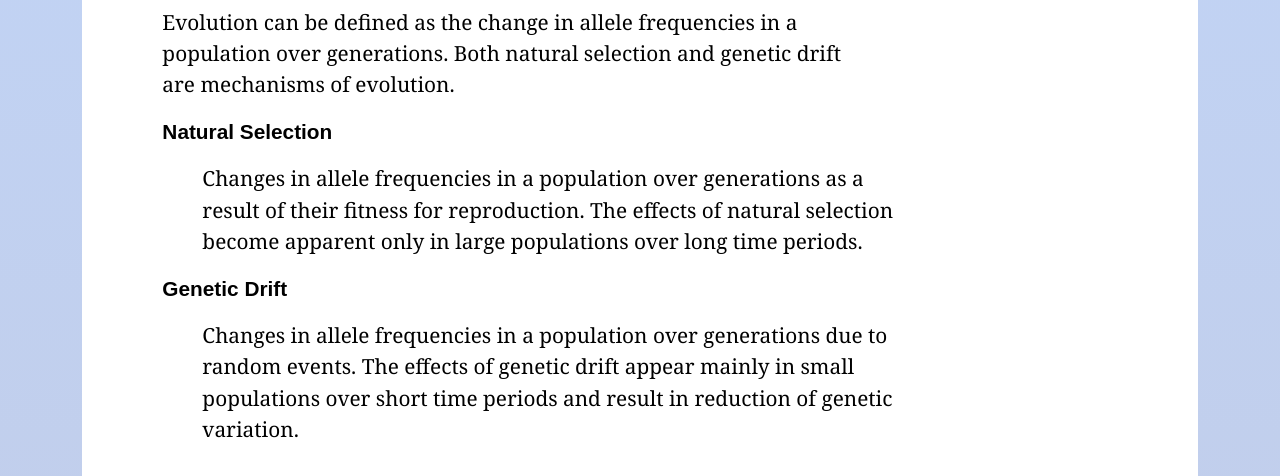
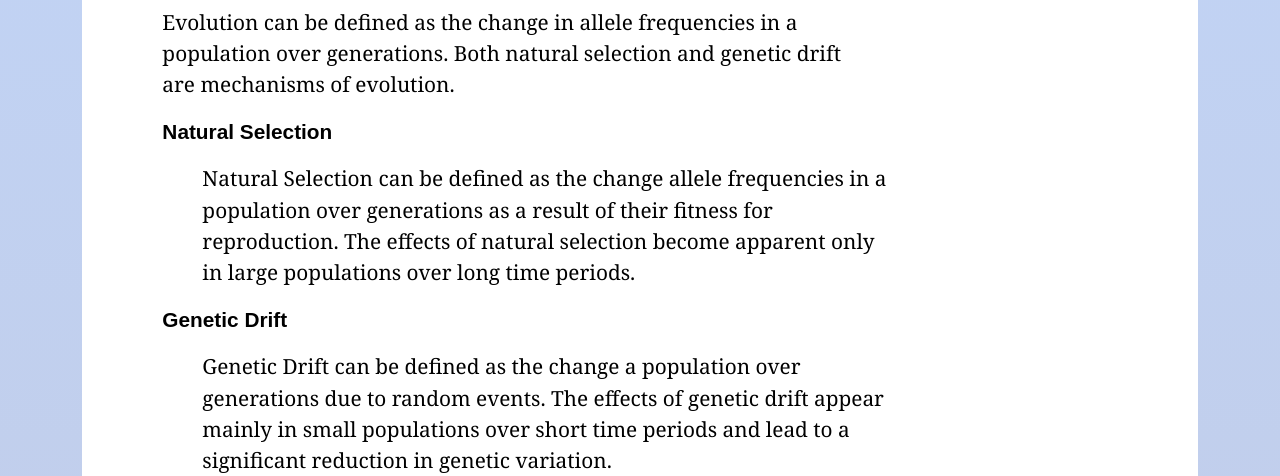
Before and after one commit to chrisnajman/genetic-drift, a plain HTML site: page index.html in a window 1280 px wide. Shown: the part 372-848 px from the top of the page. Drawn offline with nearby package versions, Linux system fonts and the light colour scheme.

Commit message:
More text edits

```diff
--- a/index.html
+++ b/index.html
@@ -47,17 +47,18 @@
             <dl>
               <dt>Natural Selection</dt>
               <dd>
-                Changes in allele frequencies in a population over generations
-                as a result of their fitness for reproduction. The effects of
-                natural selection become apparent only in large populations over
-                long time periods.
+                Natural Selection can be defined as the change allele
+                frequencies in a population over generations as a result of
+                their fitness for reproduction. The effects of natural selection
+                become apparent only in large populations over long time
+                periods.
               </dd>
               <dt>Genetic Drift</dt>
               <dd>
-                Changes in allele frequencies in a population over generations
-                due to random events. The effects of genetic drift appear mainly
-                in small populations over short time periods and result in
-                reduction of genetic variation.
+                Genetic Drift can be defined as the change a population over
+                generations due to random events. The effects of genetic drift
+                appear mainly in small populations over short time periods and
+                lead to a significant reduction in genetic variation.
               </dd>
             </dl>
           </section>
@@ -336,7 +337,7 @@
 
             <p>
               A more detailed examination of the bottleneck and founder effects
-              will be discussed in a later article.
+              will be presented in a later article.
             </p>
           </section>
         </article>
```
